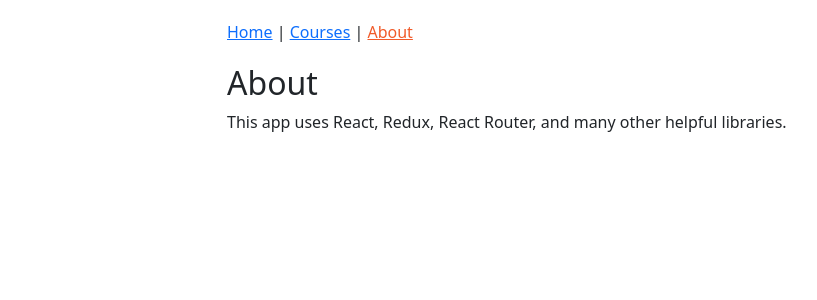
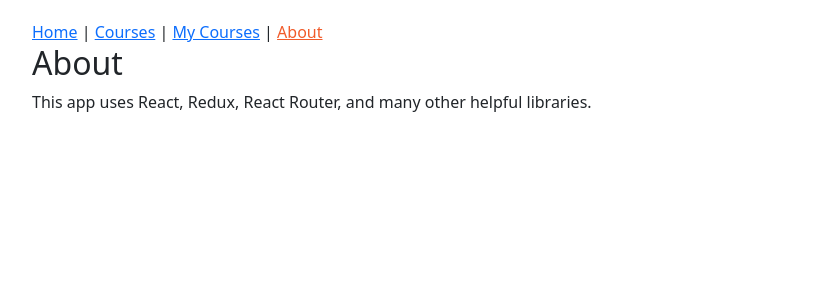
Before and after one commit to mperez132/React-Courses--Application, a React app: page /about in a window 1280 px wide. Shown: the top 300 px of the page, without its empty margins (0-817 px from the left). Built offline with nearby package versions, Linux system fonts and the light colour scheme; what redux-immutable-state-invariant would draw is missing.

Commit message:
added and started mySchedulePage.

```diff
--- a/src/components/App.js
+++ b/src/components/App.js
@@ -3,6 +3,7 @@ import { Route, Switch } from "react-router-dom";
 import HomePage from "./home/HomePage";
 import AboutPage from "./about/AboutPage";
 import Header from "./common/Header";
+import mySchedulePage from "./mySchedule/mySchedulePage";
 import PageNotFound from "./PageNotFound";
 import CoursesPage from "./courses/CoursesPage";
 import ManageCoursePage from "./courses/ManageCoursePage";
@@ -15,6 +16,7 @@ function App() {
       <Header />
       <Switch>
         <Route exact path="/" component={HomePage} />
+        <Route exact path="/mySchedule" component={mySchedulePage} />
         <Route path="/about" component={AboutPage} />
         <Route path="/courses" component={CoursesPage} />
         <Route path="/course/:slug" component={ManageCoursePage} />
--- a/src/components/common/Header.js
+++ b/src/components/common/Header.js
@@ -13,6 +13,10 @@ const Header = () => {
         Courses
       </NavLink>
       {" | "}
+      <NavLink to="/mySchedule" activeStyle={activeStyle}>
+        My Courses
+      </NavLink>
+      {" | "}
       <NavLink to="/about" activeStyle={activeStyle}>
         About
       </NavLink>
--- /dev/null
+++ b/src/components/mySchedule/mySchedulePage.js
@@ -0,0 +1,11 @@
+import React from "react";
+//import { Link } from "react-router-dom";
+
+const mySchedulePage = () => (
+  <div className="schedule">
+    <h1>Course Schedule</h1>
+    <p>Here, you can find the courses you enrolled in from the course page.</p>
+  </div>
+);
+
+export default mySchedulePage;
--- a/src/index.css
+++ b/src/index.css
@@ -1,8 +1,9 @@
-#app {
-  max-width: 850px;
-  margin: 0 auto;
+body {
+  background-color: #ffffff;
+  padding: 20px;
+  margin: 0;
 }
 
-nav {
-  padding: 20px 0 20px 0;
+li {
+  font-family: sans-serif;
 }
```
Also changed, not shown: 1 other file (tests, documents, lock files or other folders).
